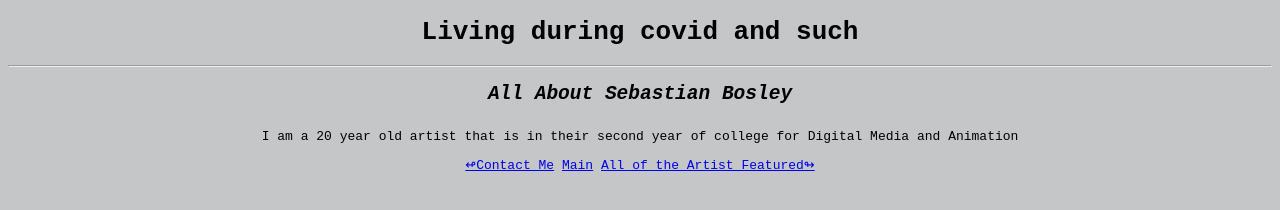
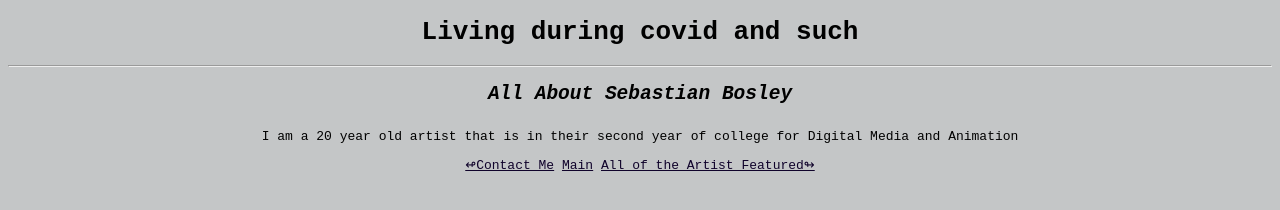
Before and after one commit to Sebastian12459/first-website, a plain HTML site: page Aboutme.html in a window 1280 px wide. Drawn offline with Linux system fonts and the light colour scheme.

Commit message:
oh my god
One more time we are pushing I think

```diff
--- a/Aboutme.html
+++ b/Aboutme.html
@@ -19,9 +19,9 @@
 
   <footer>
     <nav>
-      <a href="Contact me.html">↫Contact Me</a>
-      <a href="index.html">Main</a>
-      <a href="artist.html">All of the Artist Featured↬</a>
+      <a style="color:#10032B;" href="Contact me.html">↫Contact Me</a>
+      <a style="color:#10032B;" href="index.html">Main</a>
+      <a style="color:#10032B;" href="artist.html">All of the Artist Featured↬</a>
     </nav>
 </footer> </center>
 
```
Also changed, not shown: Contact me.html (+3 -3 lines), artist.html (+3 -3 lines).
